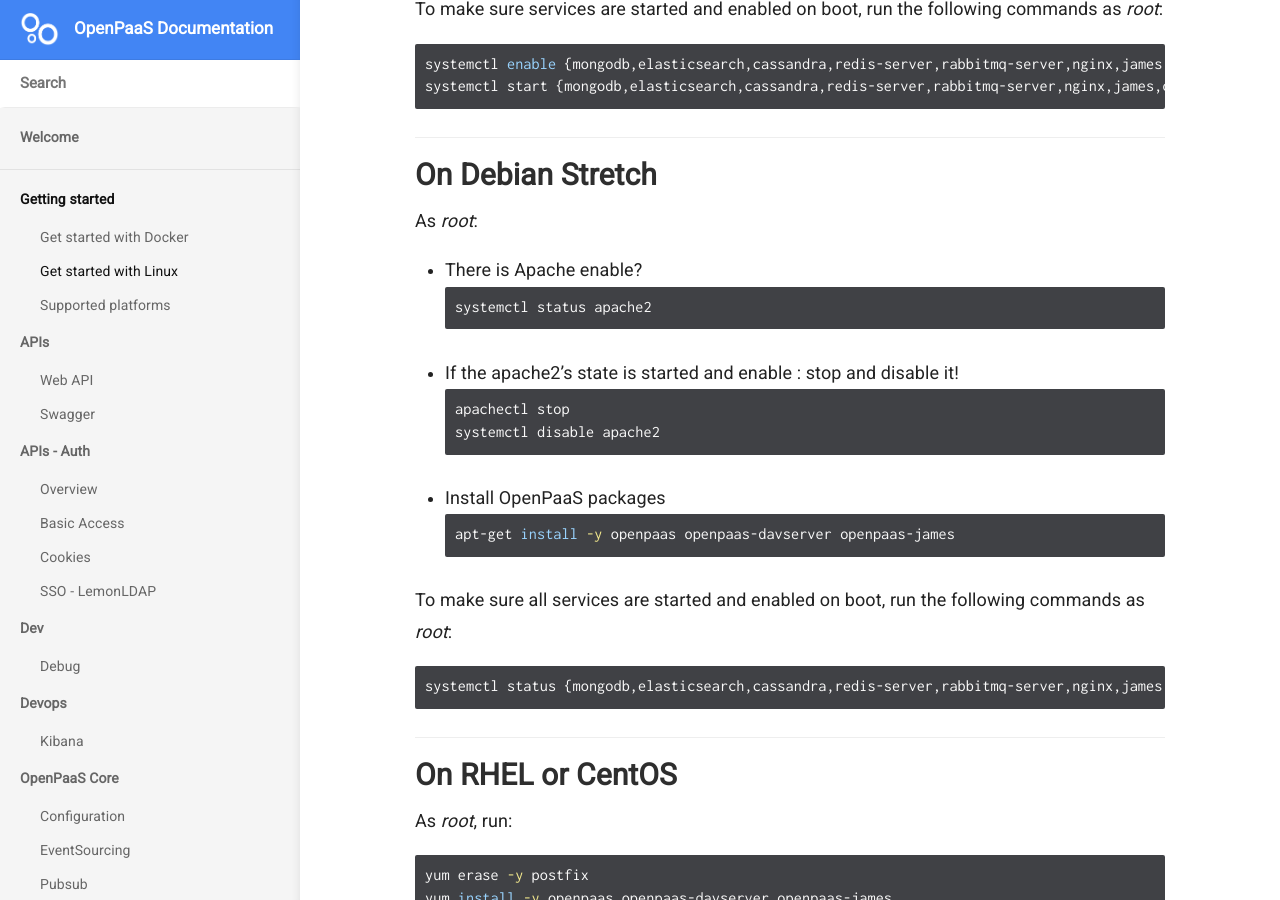
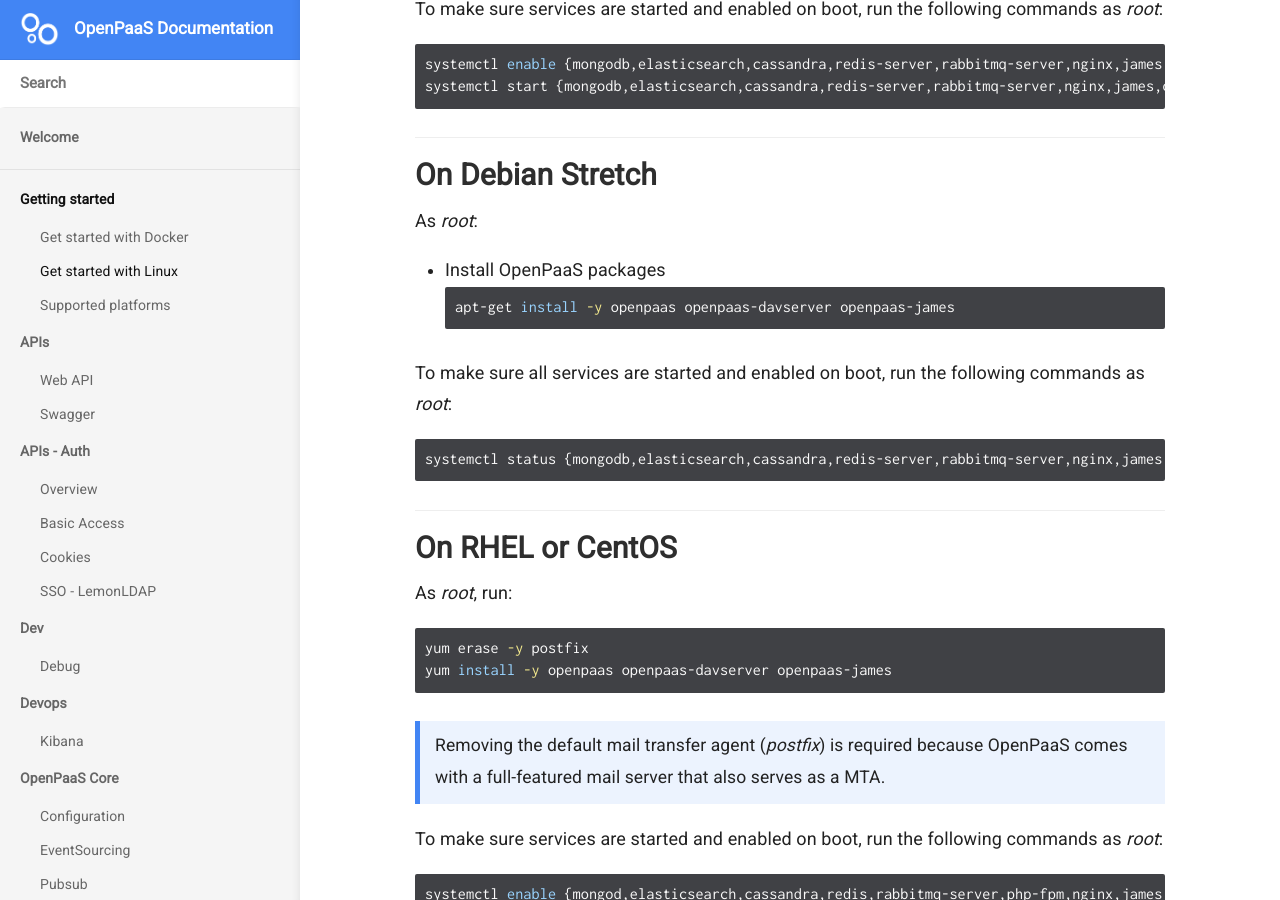
Before and after one commit to linagora/openpaas-doc, a Jekyll site: the page built from _docs/getting-started/linux.md, in a window 1280 px wide and 900 px high, scrolled down 2395 px. Built offline with Jekyll 4.4.1, drawn with Linux system fonts in a browser that asks for light colours; nearby versions of some CDN libraries; a script that is not in the unit is left out.

Commit message:
Delete the check of "Apache2 is enable?" Not necessary because of general prerequisite on line 16

````diff
--- a/_docs/getting-started/linux.md
+++ b/_docs/getting-started/linux.md
@@ -82,18 +82,6 @@
 
 As _root_:
 
-- There is Apache enable?
-```bash
-systemctl status apache2
-```
-
-
-- If the apache2's state is started and enable : stop and disable it!
-```bash
-apachectl stop
-systemctl disable apache2
-```
-
 - Install OpenPaaS packages
 ```bash
 apt-get install -y openpaas openpaas-davserver openpaas-james
````
